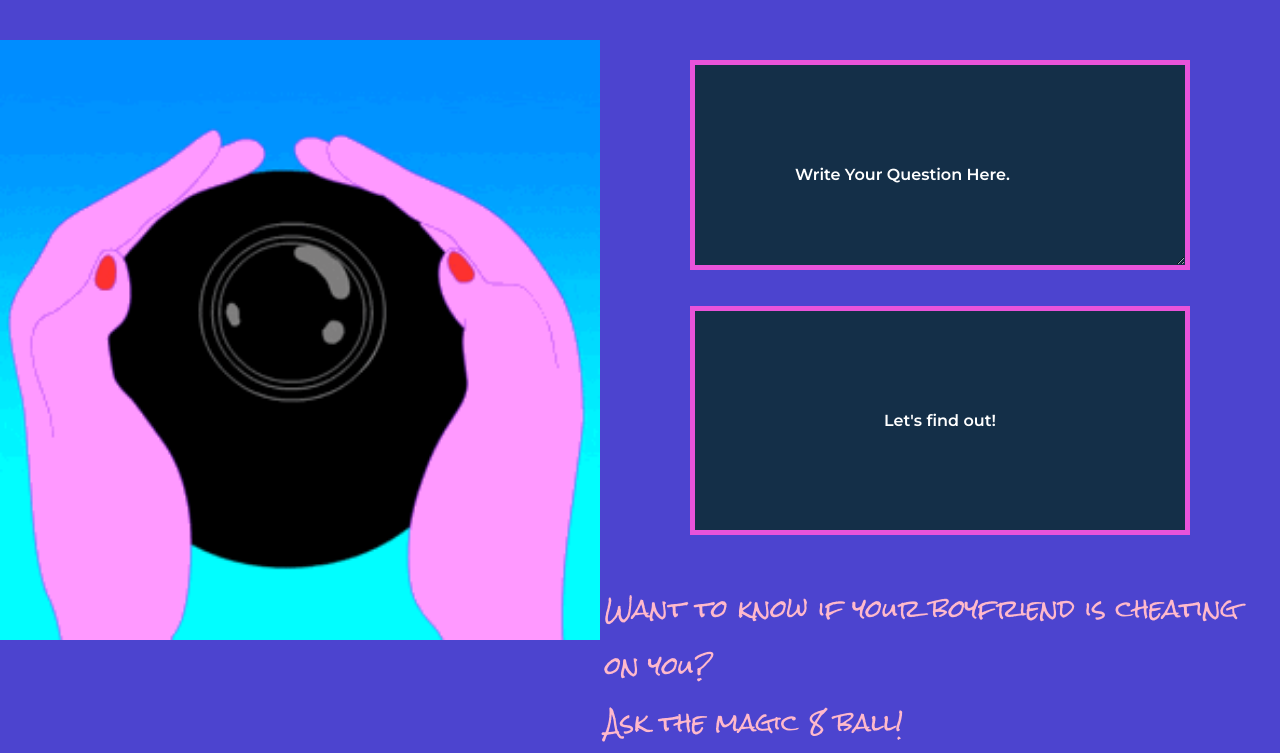
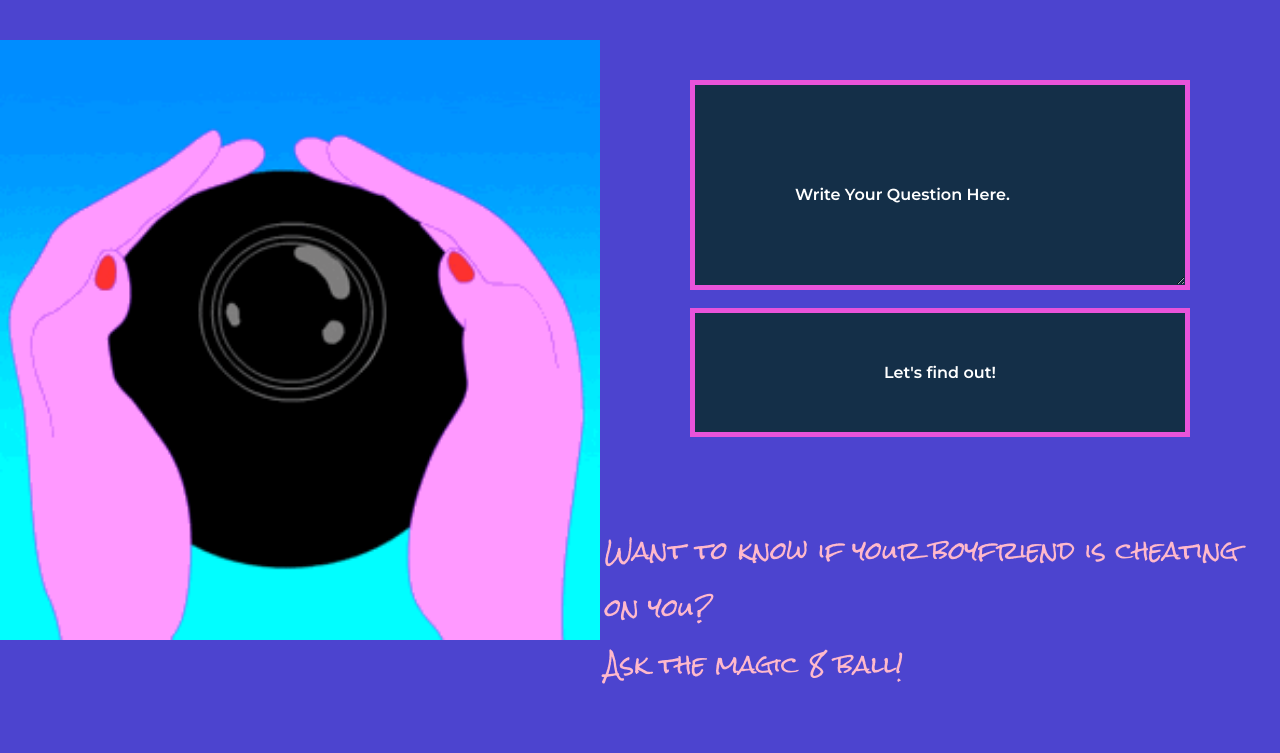
Before and after one commit to karyssa-dandrea/magic-8-ball, a website with bundled scripts: page index.html in a window 1280 px wide. Shown: the part 120-873 px from the top of the page. After the commit the page ends 843 px from the top, so only its background shows below. Built offline with nearby package versions, Linux system fonts and the light colour scheme; a web font is replaced by a local one.

Commit message:
ran my cypress test

```diff
--- a/index.html
+++ b/index.html
@@ -31,7 +31,7 @@
     <div class="display-container">
     <div id="answer-display"></div>
 
-    <textarea id="question">Write Your Question Here.</textarea> <br> <br>
+    <textarea id="question">Write Your Question Here.</textarea> <br>
     <button id="submit">Let's find out!</button>
     <div id="answer-display"></div>
         <div id="answer-display"></div>
--- a/styles/style.css
+++ b/styles/style.css
@@ -36,14 +36,14 @@ width: 500px;
 }
 
 #submit {
-    padding: 100px;
+    padding: 50px;
     border: 5px solid #e953da;
     font-family: 'Montserrat', sans-serif;
     font-size: 1rem;
     background-color: #142f48;
     color: white;
     width: 500px;
-    height: 500%;
+
 
 }
 
@@ -52,7 +52,7 @@ width: 500px;
     font-size: 2rem;
     font-family: 'Oldenburg', cursive;
     margin: 5px;
-    padding: 5px;
+    padding: 15px;
 }
 
 main {
```
